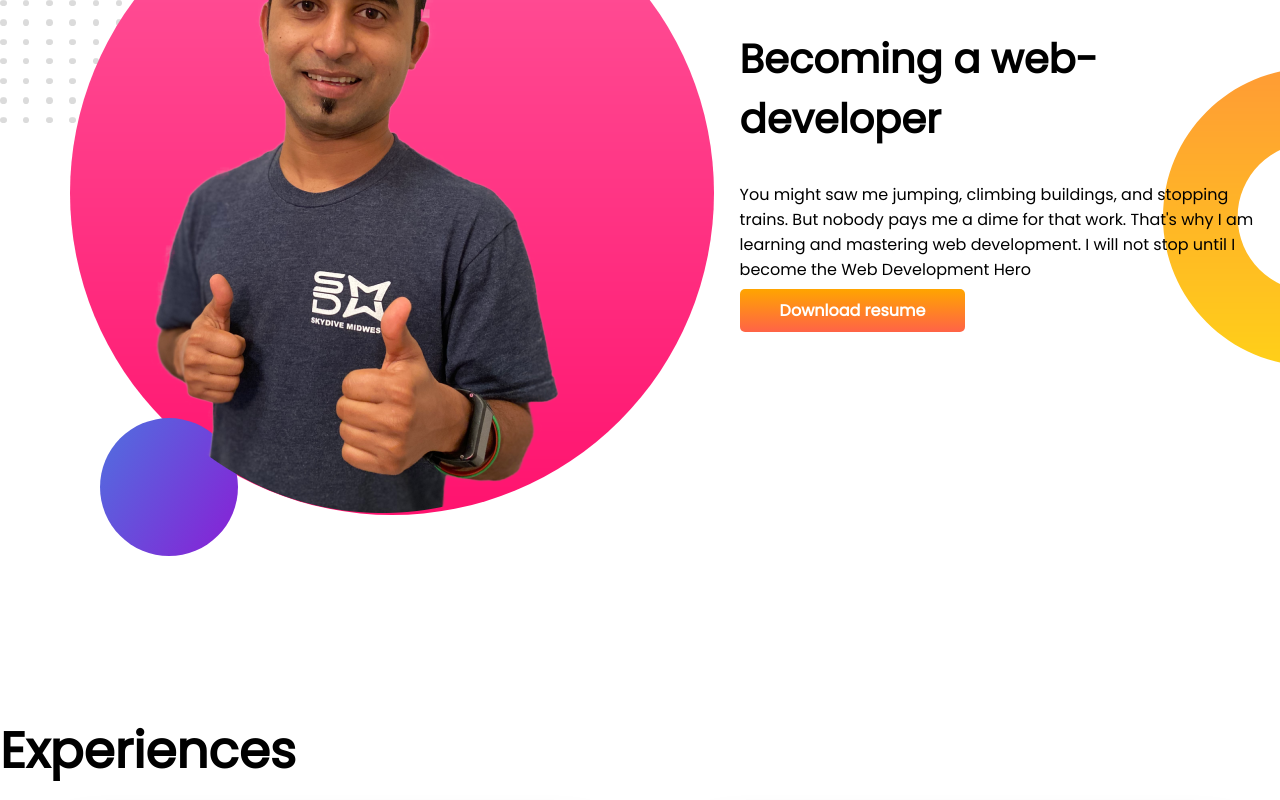
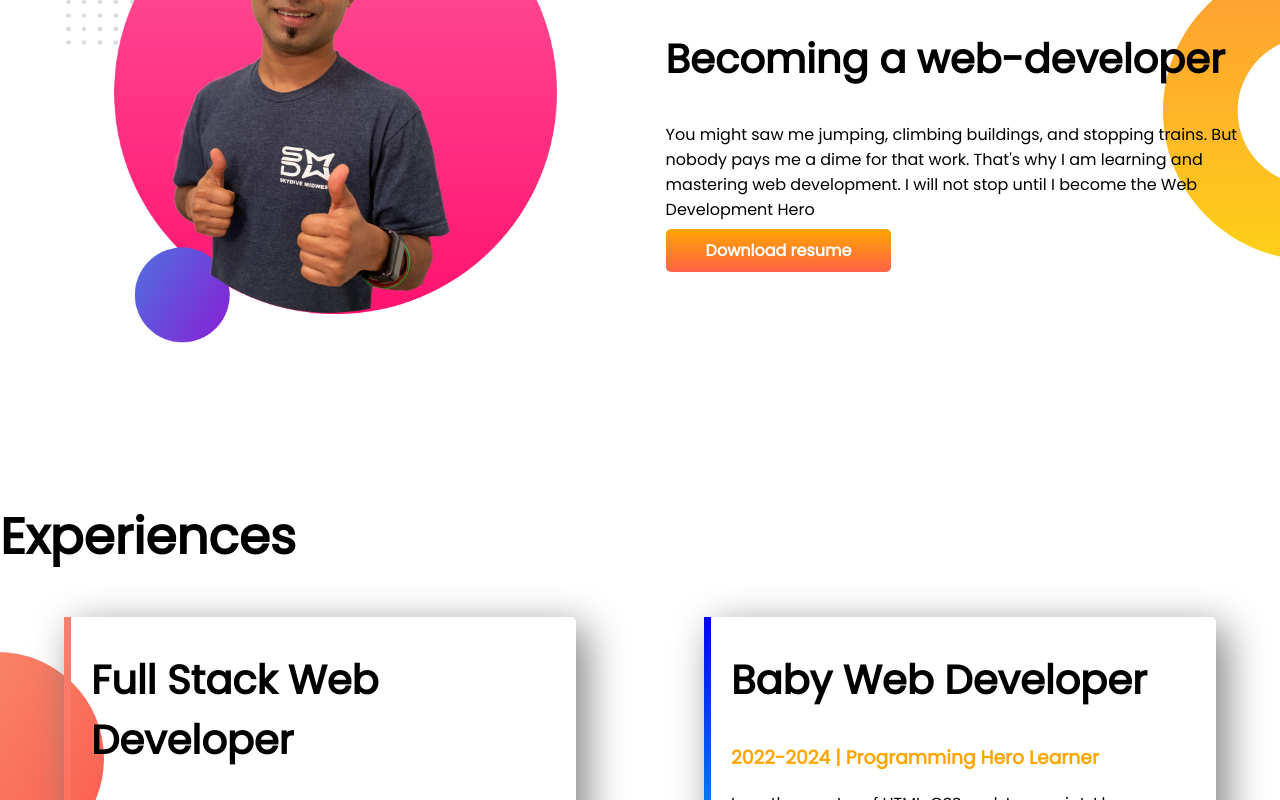
Before and after one commit to WasiqFerdousRafat/developer-portfolio, a plain HTML site: page index.html in a window 1280 px wide. Shown: the part 774-1574 px from the top of the page. Drawn offline with Linux system fonts and the light colour scheme.

Commit message:
image position fixed

```diff
--- a/index.html
+++ b/index.html
@@ -33,7 +33,7 @@
         </div>
     </section>
     <section class="dream-big flexible-container">
-        <div>
+        <div class="half-width">
             <img src="images/jhankar2.png" alt="">
         </div>
         <div class="half-width">
--- a/style.css
+++ b/style.css
@@ -23,6 +23,7 @@ h2{
 }
 .half-width img{
     width: 80%;
+    padding-left: 40px;
 }
 .link-button{
     text-decoration: none;
```
